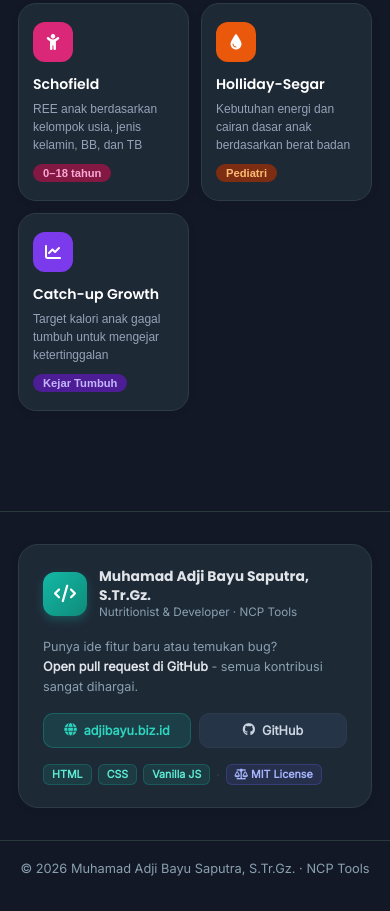
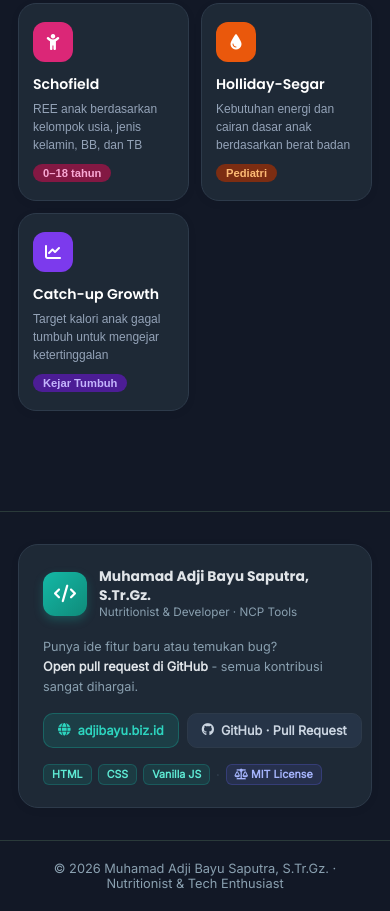
Before and after one commit to bayucodes/NCPCalculator, a plain HTML site: page index.html in a window 390 px wide. Shown: the part 2429-3340 px from the top of the page. Drawn offline with Linux system fonts and the light colour scheme.

Commit message:
Developer Section Update

```diff
--- a/index.html
+++ b/index.html
@@ -492,12 +492,12 @@
     /* ===== DEVELOPER SECTION ===== */
     .dev-section {
       border-top: 1px solid #eef2ea;
-      padding: 40px 24px;
+      padding: 40px 0;
       transition: border-color 0.3s;
     }
     body.dark-mode .dev-section { border-top-color: #2a3a3a; }
     .dev-wrap {
-      max-width: 1280px; margin: 0 auto;
+      max-width: 1280px; margin: 0 auto; padding: 0 24px;
     }
     .dev-card {
       background: #ffffff; border: 1px solid #eef2ea; border-radius: 20px;
@@ -578,7 +578,8 @@
     }
     body.dark-mode .dev-license { background: rgba(99,102,241,0.12); color: #a5b4fc; border-color: rgba(99,102,241,0.25); }
     @media (max-width: 768px) {
-      .dev-section { padding: 32px 18px; }
+      .dev-wrap { padding: 0 18px; }
+      .dev-section { padding: 32px 0; }
       .dev-card { max-width: 100%; }
     }
 
@@ -867,7 +868,7 @@
           <i class="fas fa-globe"></i> adjibayu.biz.id
         </a>
         <a class="dev-btn dev-btn-github" href="https://github.com/bayucodes/NCPCalculator" target="_blank" rel="noopener">
-          <i class="fab fa-github"></i> GitHub
+          <i class="fab fa-github"></i> GitHub · Pull Request
         </a>
       </div>
 
@@ -884,7 +885,7 @@
 </section>
 
 <footer>
-  <p>&copy; 2026 Muhamad Adji Bayu Saputra, S.Tr.Gz. · NCP Tools</p>
+  <p>&copy; 2026 Muhamad Adji Bayu Saputra, S.Tr.Gz. · Nutritionist & Tech Enthusiast</p>
 </footer>
 
 <button class="back-to-top" id="backToTop"><i class="fas fa-arrow-up"></i></button>
```
